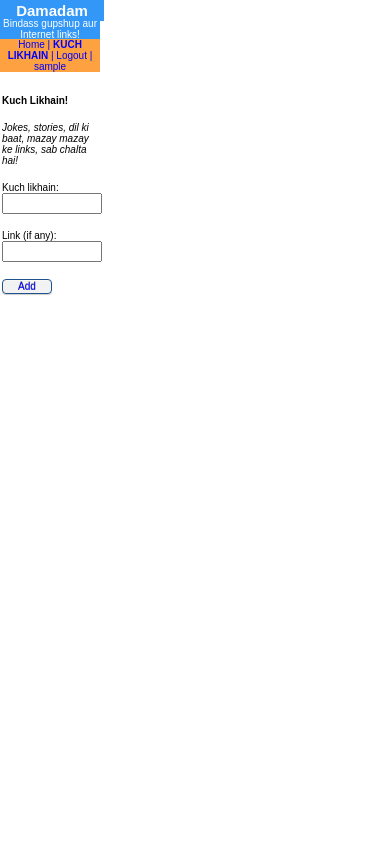
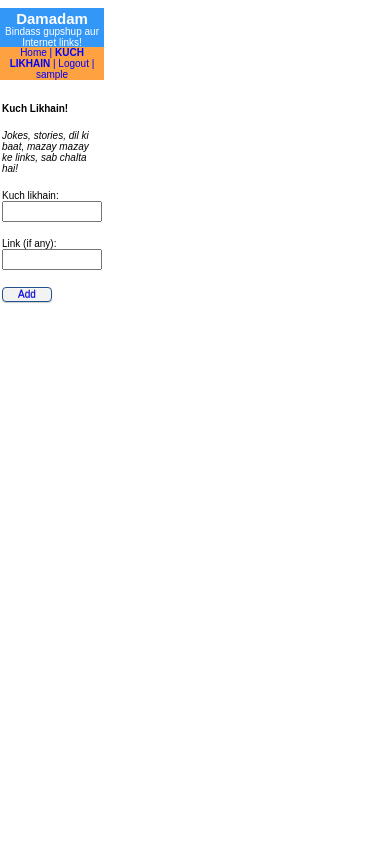
Before and after one commit to Erict19/unconnectedreddit, a Django app: page /link/create/ in a window 390 px wide. Shown: the top 843 px of the page. After the commit the page ends 303 px from the top, so only its background shows below. Run offline with Django 3.2, Linux system fonts and the light colour scheme; the visitor is signed in with stand-in values (Sample User, id 1); parts of the project's set-up code (start-up, migrations or seed data) failed here and were passed over.

Commit message:
tweaks for responsiveness

```diff
--- a/unconnectedreddit/static/css/main.css
+++ b/unconnectedreddit/static/css/main.css
@@ -1,22 +1,4 @@
-html, body {
-    margin: 0;
-    padding: 0;
-    font: 14px/21px Arial;
-    margin-left: 0px;
-}
 
-html {
-
-    width: 100px;
-    margin-left: 0px;
-}
-
-body {
-
-    width: 100px;
-    margin-left: 0px;
-
-}
 
 
 #small_date {
@@ -113,6 +95,7 @@ h5 {
     font-weight: 200;
     margin-top: -15px;
     color:white;
+    width:100px;
 }
 .comment{
     width: 100px;
@@ -162,25 +145,7 @@ textarea, input{
 
 
 
-html, body {
 
-    height: 100%;
-    font: 100% Sans-Serif;
-    width:100px;
-    background-color: white;
-    margin-left: 0px;
-}
-
-
-
-body {
-    background-color:white;
-    margin-left: 0px;
-    margin: 0 auto;
-    width:100px;
-    height: 2000px;
-
-}
 
 h1, h2, h3, h4, h6 {
     color: black;
@@ -292,7 +257,7 @@ footer{
     text-align: center;
     margin:auto;
     height:auto;
-    width:100px;
+    width:104px;
     margin-top:-20px;
     color:blue;
     font-size: 10px;
@@ -391,4 +356,18 @@ h6{
     color: black;
 }
 
+html{
+    width: 100px;
+    font-family: arial;
+    margin-left: 0px;
+
 }
+
+body{
+    width:100px;
+    font-family: arial;
+    font: arial;
+    margin-left: 0px
+}
+
+}
--- a/unconnectedreddit/static/css/main2.css
+++ b/unconnectedreddit/static/css/main2.css
@@ -1,21 +1,4 @@
-html, body {
-    margin: 0;
-    padding: 0;
-    height: 100%;
-    font: 14px/21px Arial;
-}
 
-html {
-    color: #111;
-    background: #eee;
-    width:100%;
-    vertical-align: left;
-}
-
-body {
-
-    width:100%;
-}
 
 
 #small_date {
@@ -145,24 +128,23 @@ i{
     font-size: 70%
 }
 
+html{
+    width:100%;
+    font-family: arial;
+    height:100%;
+    margin-left: 0px;
+}
 
-
-
-html, body {
-
-    height: 100%;
-    font: 100% Arial;
+body{
+    width:100%;
+    font-family: arial;
+    font: arial;
+    margin-left: 0px
+}
 }
 
 
 
-body {
-    background-color:white;
-    margin: 0 auto;
-    max-width: 100%;
-    margin: 0 auto;
-    width:100%;
-}
 
 
 
--- a/unconnectedreddit/templates/base.html
+++ b/unconnectedreddit/templates/base.html
@@ -2,7 +2,7 @@
 <head>
   <title>Damadam</title>
     <link rel="stylesheet" type="text/css" href="{{ STATIC_URL }}css/main.css" />
- <!---   <link rel="stylesheet" type="text/css" media="screen or handheld (min-width: 150px)" href="{{ STATIC_URL }}css/main2.css" /> -->
+ <link rel="stylesheet" type="text/css" media="screen or handheld (min-width: 150px)" href="{{ STATIC_URL }}css/main2.css"
 
 
         <meta charset="utf-8">
```
